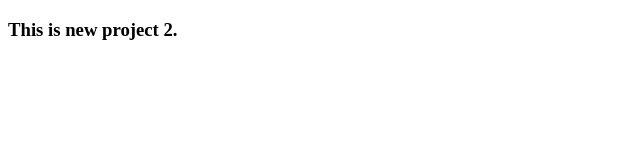
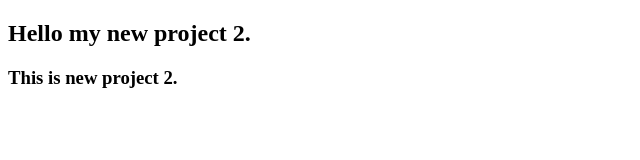
Before and after one commit to rakkwan/newproject2, a plain HTML site: page index.html in a window 1280 px wide. Shown: the whole page, without its empty margins (0-640 px from the left). Drawn offline with Linux system fonts and the light colour scheme.

Commit message:
subheader added

```diff
--- a/index.html
+++ b/index.html
@@ -5,6 +5,7 @@
     <title>New Project 2</title>
 </head>
 <body>
+    <h2>Hello my new project 2.</h2>
     <h3>This is new project 2.</h3>
 
 </body>
```
